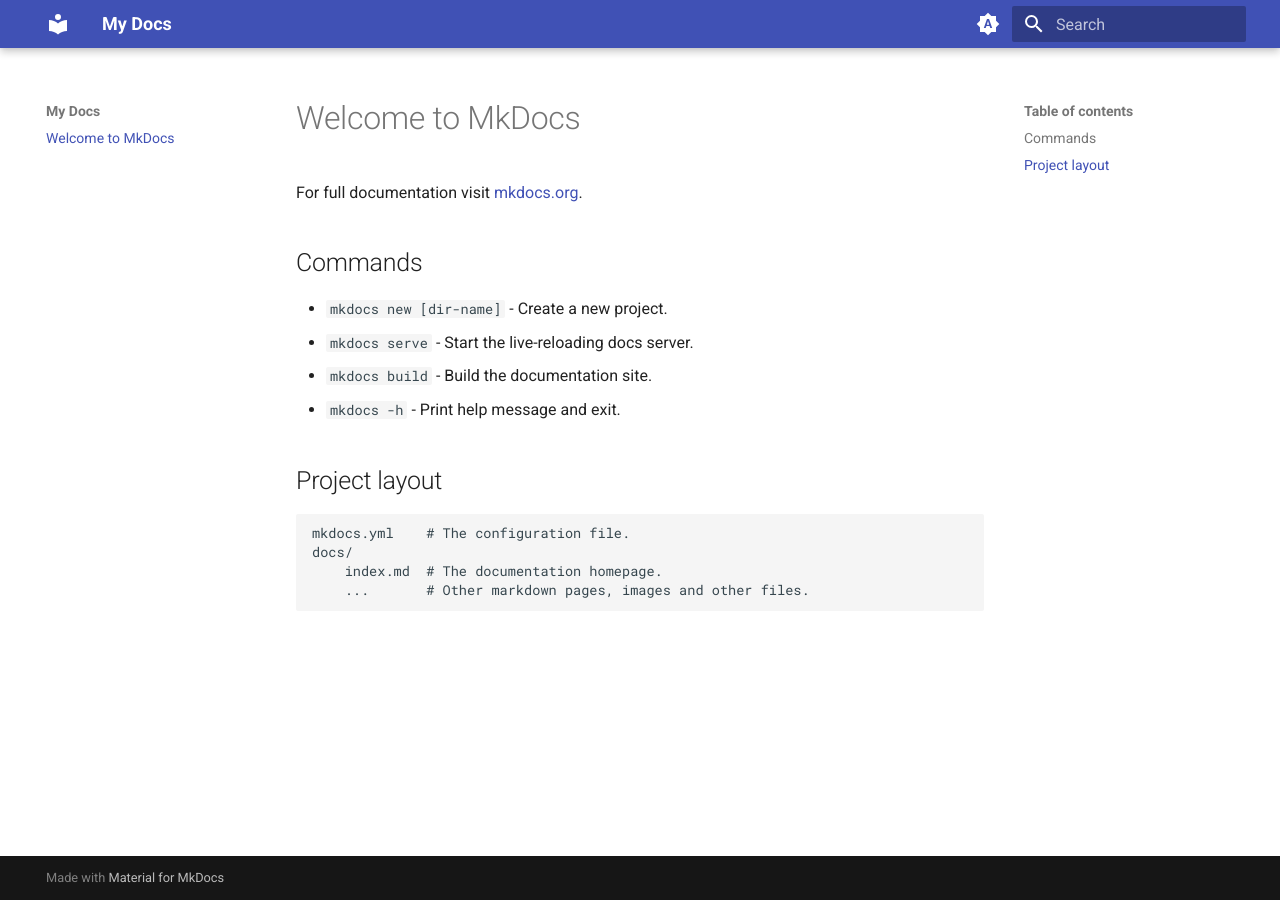
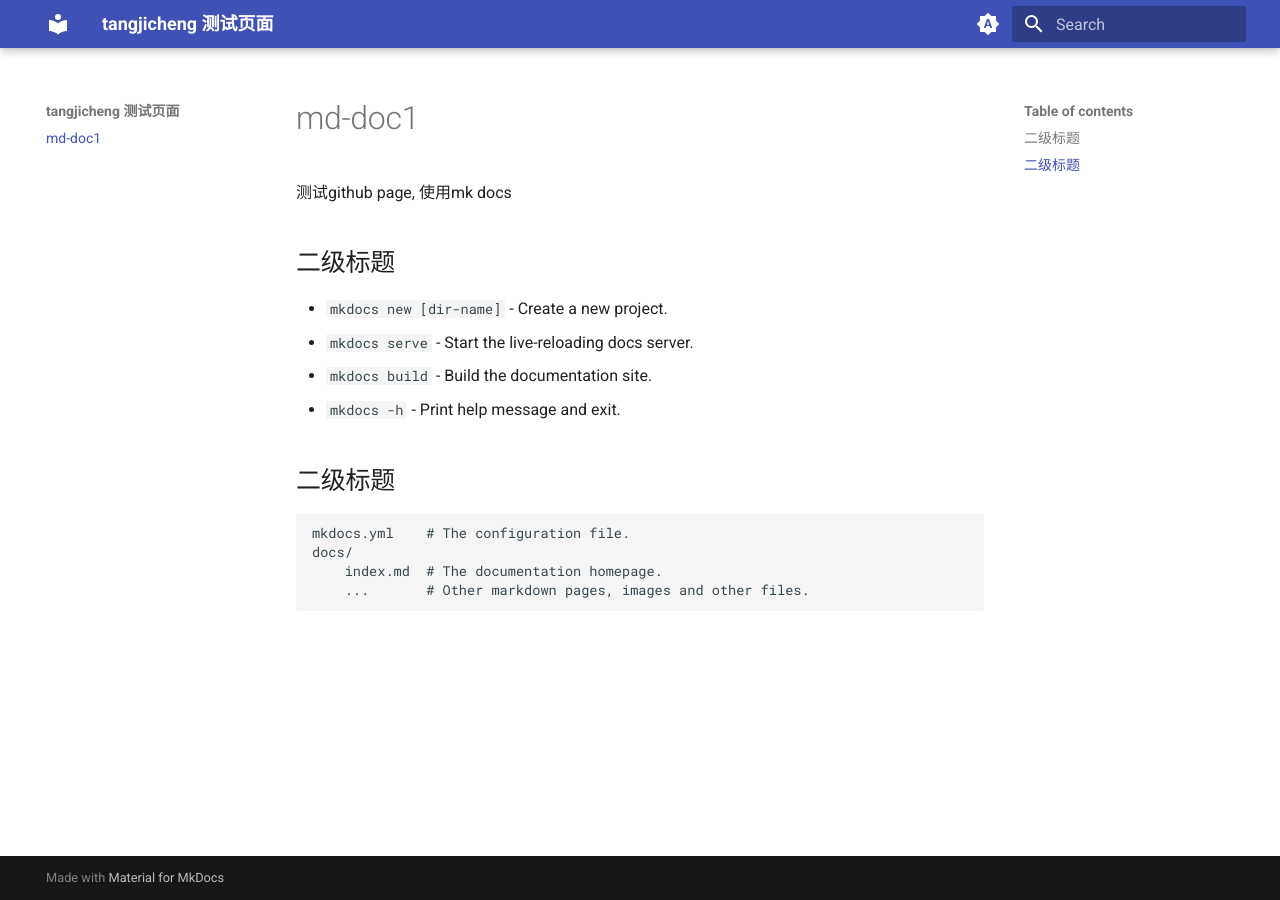
Before and after one commit to tangjicheng1/md-doc1, an MkDocs documentation site: the page built from docs/index.md, in a window 1280 px wide. Built offline with MkDocs 1.6.1 and Material for MkDocs 9.7.7, drawn with Linux system fonts in a browser that asks for light colours.

Commit message:
update md

```diff
--- a/docs/index.md
+++ b/docs/index.md
@@ -1,15 +1,15 @@
-# Welcome to MkDocs
+# md-doc1
 
-For full documentation visit [mkdocs.org](https://www.mkdocs.org).
+测试github page, 使用mk docs
 
-## Commands
+## 二级标题
 
 * `mkdocs new [dir-name]` - Create a new project.
 * `mkdocs serve` - Start the live-reloading docs server.
 * `mkdocs build` - Build the documentation site.
 * `mkdocs -h` - Print help message and exit.
 
-## Project layout
+## 二级标题
 
     mkdocs.yml    # The configuration file.
     docs/
--- a/mkdocs.yml
+++ b/mkdocs.yml
@@ -1,4 +1,4 @@
-site_name: My Docs
+site_name: tangjicheng 测试页面
 site_url: https://tangjicheng46.github.io/md-doc1
 theme:
   name: material
```
